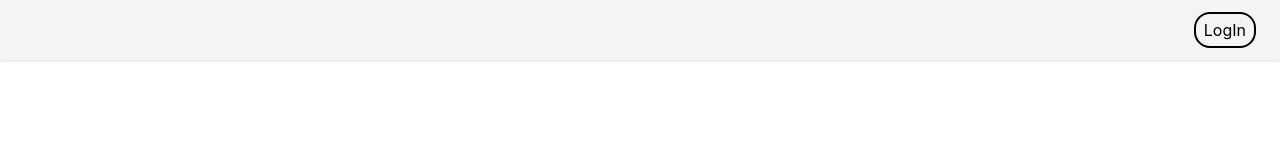
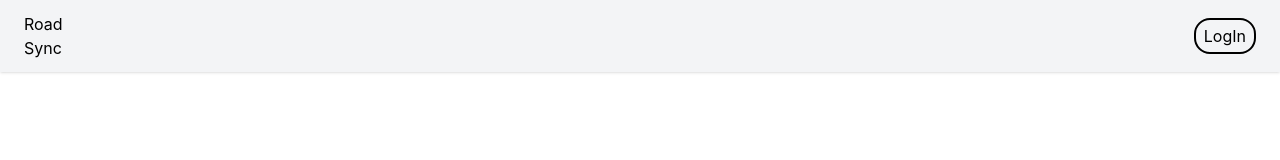
Before and after one commit to ayushmodi24/RoadSync-India, a React (Vite) app in the folder frontend/: page / in a window 1280 px wide. Shown: the top 160 px of the page. Built offline with nearby package versions, Linux system fonts and the light colour scheme.

Commit message:
Navbar and Login update only

```diff
--- a/frontend/src/components/Navbar.jsx
+++ b/frontend/src/components/Navbar.jsx
@@ -9,9 +9,10 @@ const Navbar = () => {
     <div className="flex justify-between items-center bg-gray-100 shadow px-6 py-3">
       {/* <h1 className="font-semibold">Dashboard</h1> */}
 
+      <div className="flex flex-row cursor-pointer" onClick={() => navigate("/")}>Road Sync</div>
       <div className="flex items-end justify-end gap-4 w-screen bg-blend-color-dodge">
         {/* <span>🔔</span> */}
-        <button className="cursor-pointer border-2 rounded-2xl px-2 py-1 hover:bg-gray-800 hover:px-2.5 hover:py-1.5 hover:text-white" onClick={()=>navigate("/login")}>LogIn</button>
+        <button className="cursor-pointer border-2 rounded-2xl px-2 py-1 hover:bg-gray-800 hover:px-2.5 hover:py-1.5 hover:text-white" onClick={() => navigate("/login")}>LogIn</button>
         {/* <span>{user?.name}</span> */}
         {/* <button onClick={logout} className="bg-red-500  text-white px-3 py-1 rounded">
           Logout
--- a/frontend/src/pages/Login.jsx
+++ b/frontend/src/pages/Login.jsx
@@ -7,7 +7,7 @@ const Login = () => {
 
   const handleSubmit = (e) => {
     e.preventDefault();
-    navigate("/dashboard");
+    // navigate("/dashboard");
   };
 
   return (
@@ -63,7 +63,7 @@ const Login = () => {
               />
             </div>
 
-            <button className="w-full bg-[#0B3D91] text-white py-2 font-medium hover:bg-blue-900">
+            <button className="w-full bg-[#0B3D91] text-white py-2 font-medium hover:bg-blue-900" onClick={() => navigate("/")}>
               Authenticate
             </button>
 
```
